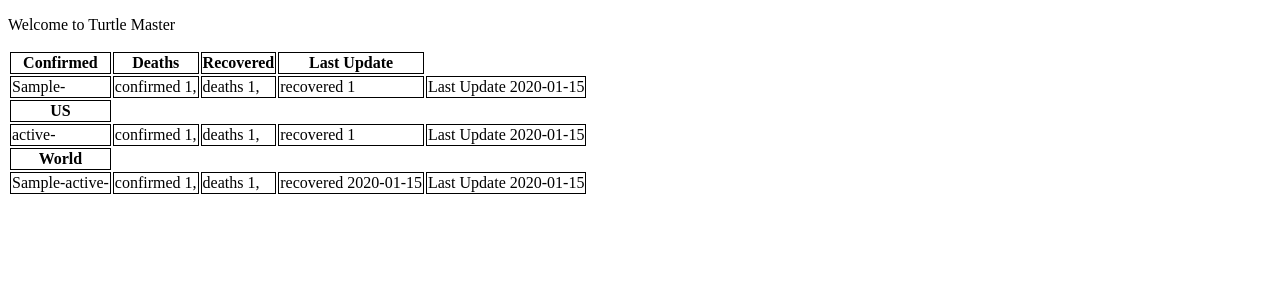
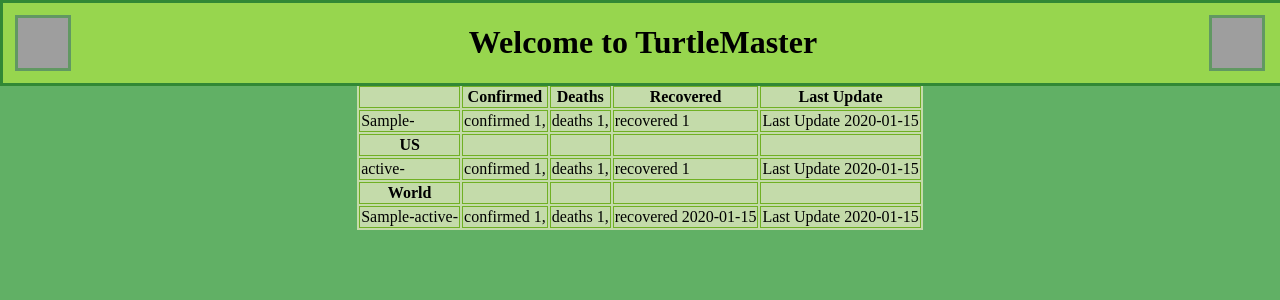
Before and after one commit to lingyuanyan/TurtleMaster, a Django app: page / in a window 1280 px wide. Shown: the top 300 px of the page. Run offline with Django 3.2, Linux system fonts and the light colour scheme; tables that the repository leaves empty hold one stand-in row (values such as "Sample post"); grey boxes are pictures that could not be loaded.

Commit message:
Properly Styled

```diff
--- a/TurtleMasterApp/static/TurtleMasterApp/TurtleMaster.css
+++ b/TurtleMasterApp/static/TurtleMasterApp/TurtleMaster.css
@@ -1,3 +1,38 @@
 td, th{
-  border: 1px solid black;
+  border: 1px solid #70b024;
 }
+.LMC_Logo{
+  position: fixed;
+  right:15px;
+  top:15px;
+}
+.white_space{
+  background-color: #9d2727;
+}
+.TM_Logo{
+  position: fixed;
+  left:15px;
+  top:15px;
+}
+div div{
+ position:fixed;
+ background-color:#97d64e;
+ border: 3px solid #318835;
+ width: 100%;
+top: 0px;
+left:0px;
+}
+img{
+  border: solid #619862;
+}
+table{
+  background-color:#c4dbaa;
+  top: 50px;
+  margin:auto;
+}
+h1{
+  text-align:center;
+}
+body{
+  background-color:#61b065;
+}
--- a/TurtleMasterApp/templates/TurtleMasterApp/base.html
+++ b/TurtleMasterApp/templates/TurtleMasterApp/base.html
@@ -1,7 +1,7 @@
 <!DOCTYPE html>
 
 <html>
-
+<html lang="en">
 <head>
 
   <meta charset="UTF-8">
--- a/TurtleMasterApp/templates/TurtleMasterApp/index.html
+++ b/TurtleMasterApp/templates/TurtleMasterApp/index.html
@@ -7,11 +7,31 @@
 </script>
 
 <div id=app>
+  <div calss=head>
+    <h1>Welcome to TurtleMaster</h1>
+    {% load static %}
+    <img src="{% static 'TurtleMasterApp/LMC_Logo.jpg' %}" alt="Little Master's Club Logo"  width="50px" height="50px" class="LMC_Logo">
+    <img src="{% static 'TurtleMasterApp/InkedTurtleMaster_Logo.jpg' %}" alt="TurtleMaster Logo"  width="50px" height="50px" class="TM_Logo">
+  </div>
+  <p>"
 
-  <p>[[ title ]]</p>
 
+
+
+
+
+    "</p>
+    <p>"
+
+
+
+
+
+
+      "</p>
   <table>
     <tr>
+      <th>         </th class=white_space>
       <th>Confirmed</th>
       <th>Deaths</th>
       <th>Recovered</th>
@@ -26,6 +46,10 @@
     </tr>
     <tr>
       <th>US</th>
+      <th>         </th class=white_space>
+      <th>         </th class=white_space>
+      <th>         </th class=white_space>
+      <th>         </th class=white_space>
     </tr>
     <tr v-for="record in us_satistics_json">
       <td>[[ record.province_state ]]-</td>
@@ -36,6 +60,10 @@
     </tr>
     <tr>
       <th>World</th>
+      <th>         </th class=white_space>
+      <th>         </th class=white_space>
+      <th>         </th class=white_space>
+      <th>         </th class=white_space>
     </tr>
     <tr v-for="record in world_statistics_json">
       <td>[[ record.country_region ]]-[[ record.province_state ]]-</td>
@@ -56,7 +84,6 @@
 
     data: {
 
-      title: 'Welcome to Turtle Master',
       topline_json: topline_json,
       us_satistics_json: us_satistics_json,
       world_statistics_json: world_statistics_json,
```
